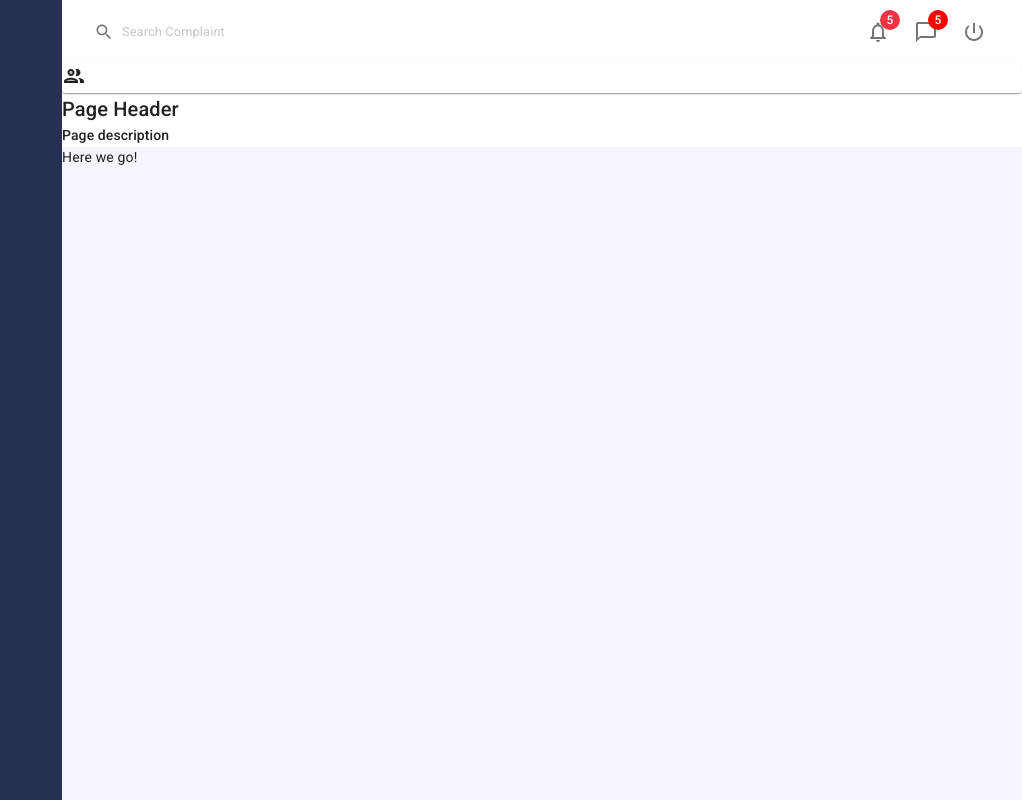
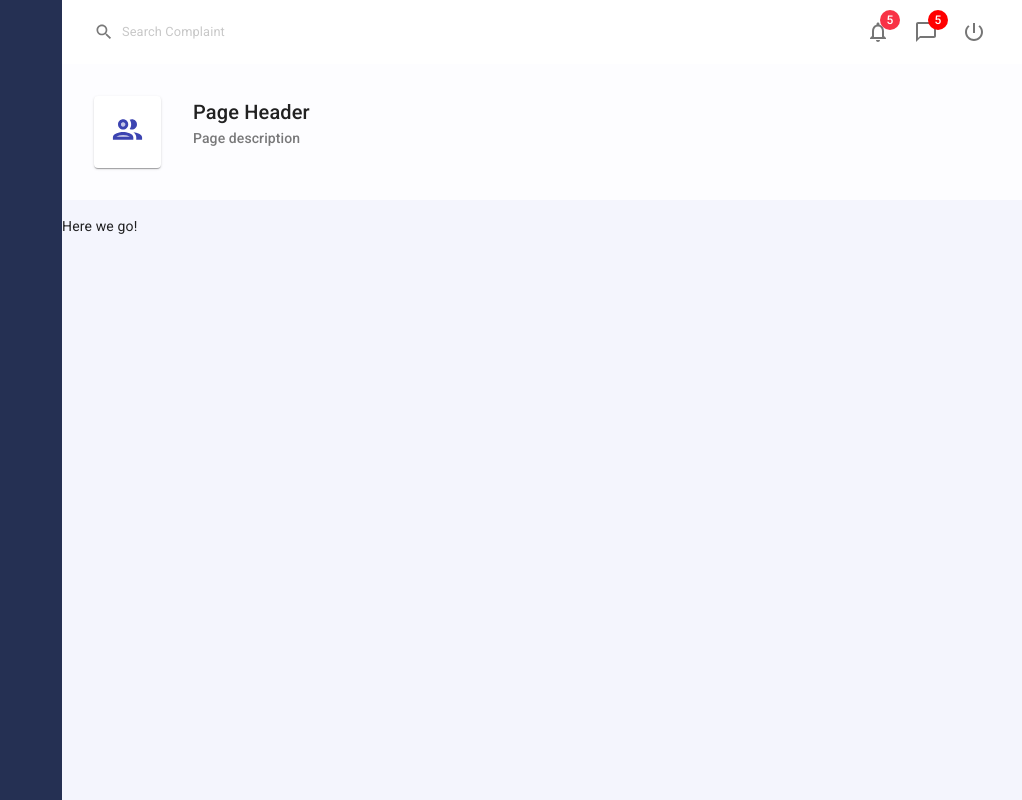
Before and after one commit to ayvicky/demo-material-ui-complete, a React (Create React App) app: page / in a window 1280 px wide. Shown: the whole page, without its empty margins (258-1280 px from the left). Built offline with nearby package versions, Linux system fonts and the light colour scheme.

Commit message:
styled Page Header & setup fontsize for icon also

```diff
--- a/src/App/App.js
+++ b/src/App/App.js
@@ -43,7 +43,7 @@ function App() {
         <PageHeader
           title='Page Header'
           subTitle= 'Page description'
-          icon={<PeopleOutlineTwoToneIcon />}
+          icon={<PeopleOutlineTwoToneIcon fontSize='large' />}
           />
         Here we go!
       </div>
--- a/src/components/PageHeader.js
+++ b/src/components/PageHeader.js
@@ -1,16 +1,39 @@
 import React from 'react'
 
-import { Card, Paper, Typography } from '@material-ui/core'
+import { Card, makeStyles, Paper, Typography } from '@material-ui/core'
+
+const useStyles = makeStyles(theme => ({
+    root: {
+        background: '#fdfdff'
+    },
+    pageHeader: {
+        padding: theme.spacing(4),
+        display: 'flex',
+        marginBottom: theme.spacing(2)
+    },
+    pageIcon: {
+        display: 'inline-block',
+        padding: theme.spacing(2),
+        color: '#3c44b1'
+    },
+    pageTitle: {
+        paddingLeft: theme.spacing(4),
+        '& .MuiTypography-subtitle2': {
+            opacity: '0.6'
+        }
+    }
+}));
 
 export default function PageHeader(props) {
     const { title, subTitle, icon } = props;
+    const classes = useStyles();
     return (
-        <Paper elevation={0} square>
-            <div>
-                <Card>
+        <Paper elevation={0} square className={classes.root}>
+            <div className={classes.pageHeader}>
+                <Card className={classes.pageIcon}>
                     {icon}
                 </Card>
-                <div>
+                <div className={classes.pageTitle}>
                     <Typography
                         variant='h6'
                         component='div'
```
Also changed, not shown: 1 other file (tests, documents, lock files or other folders).
